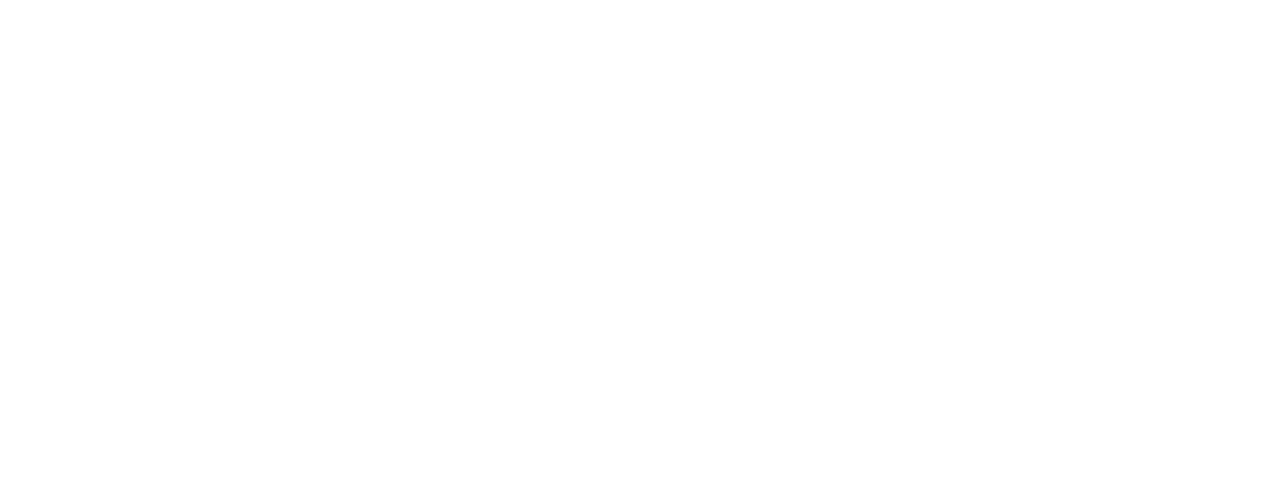
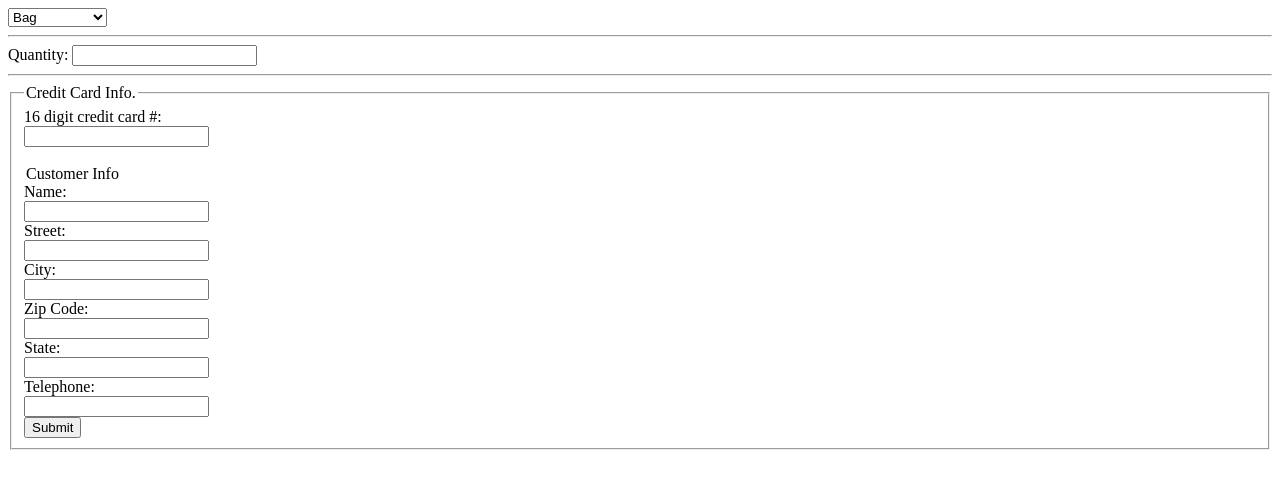
Before and after one commit to Trey64/order-form, a plain HTML site: page index.html in a window 1280 px wide. Drawn offline with Linux system fonts and the light colour scheme.

Commit message:
added html

```diff
--- a/index.html
+++ b/index.html
@@ -2,10 +2,68 @@
 <html>
   <head>
     <meta charset="utf-8">
-    <title></title>
+    <title> BUS MALL PRODUCT ORDER FORM  </title>
     <link rel="stylesheet" type="text/css" href="style.css">
   </head>
+
   <body>
+<form id = "userInput">
+
+<select name = "chooseProd">
+  <option value = "bag"> Bag </option>
+  <option value = "banana"> Banana </option>
+  <option value = "bathroom"> Bathroom </option>
+  <option value = "boots"> Boots </option>
+  <option value = "breakfast"> Breakfast </option>
+  <option value = "bubblegum"> Bubblegum </option>
+  <option value = "chair"> Chair </option>
+  <option value = "Cthulhu"> Cthulhu </option>
+  <option value = "dog-duck"> Dog Duck </option>
+  <option value = "dragon"> Dragon </option>
+  <option value = "pen"> Pen </option>
+  <option value = "pet-sweep"> Pet Sweeper </option>
+  <option value = "scissors"> Scissors </option>
+  <option value = "shark"> Shark </option>
+  <option value = "sweep"> Sweep </option>
+  <option value = "tauntaun"> Tauntaun </option>
+  <option value = "unicorn"> Unicorn </option>
+  <option value = "usb"> USB </option>
+  <option value = "water-can"> Water Can </option>
+  <option value = "wine-glass"> Wine Glas </option>
+</select>
+
+<hr />
+<label id = "amount"> Quantity: <input type = "number" name = "amount" /> </label>
+
+<hr />
+
+<fieldset>
+  <legend> Credit Card Info. </legend>
+  <label> 16 digit credit card #: <br />
+  <input type = "text" name = "creditCard" /></label><br /><br />
+  <legend> Customer Info </legend>
+  <label> Name:  </br />
+  <input type = "text" name = "name" /></label><br />
+  <label> Street: </br />
+  <input type = "text" name = "street" /></label><br />
+  <label> City:  </br />
+  <input type = "text" name = "city" /></label><br />
+  <label> Zip Code:  </br />
+  <input type = "text" name = "zip" /></label><br />
+  <label> State: </br />
+  <input type = "text" name = "state" /></label><br />
+  <label> Telephone:  </br />
+  <input type = "text" name = "phone" /></label><br />
+
+<input type = "submit" name = "Submit" vlaue = "submit">
+
+
+</fieldset>
+
+
+
+</form>
+
 
   <script src="app.js"></script>
   </body>
```
